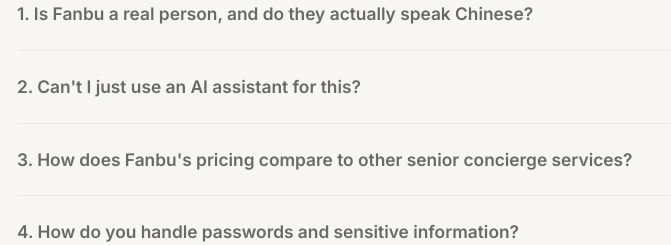
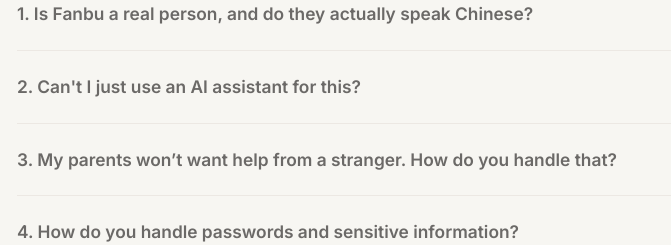
Before and after one commit to tleewu/heyfanbu, a plain HTML site: page chinese/index.html in a window 1280 px wide. Shown: the part 4140-4385 px from the top of the page, 267-938 px from the left. Drawn offline with Linux system fonts and the light colour scheme.

Commit message:
/chinese: FAQ 3 - parents and strangers
Co-Authored-By: Claude Opus 5.5 <noreply@anthropic.com>
Claude-Session: https://claude.ai/code/session_01Nm8i3GftMK89AByPMZgXdp

```diff
--- a/chinese/index.html
+++ b/chinese/index.html
@@ -460,7 +460,7 @@ footer{padding-block:64px 44px;text-align:center}
     <div class="qa">
       <details class="reveal"><summary>1. Is Fanbu a real person, and do they actually speak Chinese?</summary><p>Yes! Every family gets a real person who speaks both Mandarin &amp; Cantonese. We built an internal AI to pair with the human concierge &amp; remove busy work (eg. waiting on hold). That allows our team to focus on you, your parents, and their special needs.</p></details>
       <details class="reveal"><summary>2. Can't I just use an AI assistant for this?</summary><p>Fair question, and it&rsquo;s where I started with my in-laws. AI assistants can own individual tasks, but Fanbu owns outcomes. Booking the appointment is a task; making sure Mom gets there, understands her results, and has her follow-up booked is the outcome. That is Fanbu relieving the mental load, end to end.</p></details>
-      <details class="reveal"><summary>3. How does Fanbu's pricing compare to other senior concierge services?</summary><p>Competitors currently have two models: (1) hourly ($40&ndash;80/hour), where the meter runs every minute, even the unproductive ones, like waiting on hold and (2) project-based (eg. insurance plan change), where costs can go up to thousands of dollars depending on the project. With Fanbu, we charge one flat monthly price. Big jobs and small ones included, no surprise bills, no wondering if a request is &ldquo;worth it.&rdquo;</p></details>
+      <details class="reveal"><summary>3. My parents won&rsquo;t want help from a stranger. How do you handle that?</summary><p>This is the most common worry we hear. We start small, with one task you pick, so your parents can see who we are before trusting us with more. We introduce ourselves the way family would, in their language, and we never make them feel like a burden.</p></details>
       <details class="reveal"><summary>4. How do you handle passwords and sensitive information?</summary><p>We will always start with options that do not require handling sensitive information. For example, for patient portals or insurers, we will always ask to be approved as a caregiver so that (a) we can log in as ourselves and (b) we can be removed at any time you or your parents see fit. If a task needs something more sensitive, we will ask only for that task through an encrypted password manager and promptly delete it when you ask.</p></details>
       <details class="reveal"><summary>5. Is there anything you don't do?</summary><p style="padding-bottom:10px">Think of us as your family&rsquo;s remote care coordinator. That means:</p><ol><li>We don&rsquo;t give medical, legal, or financial advice. We&rsquo;re not licensed to, but we&rsquo;ll find the right professional and handle the scheduling, paperwork, and follow-ups.</li><li>We don&rsquo;t come into the home for hands-on care or companionship. But we&rsquo;ll find, vet, and set up a trusted provider, so it all feels turnkey.</li><li>We&rsquo;re not an emergency service. In an emergency, always call 911 first, then let us know and we&rsquo;ll take care of the follow-up.</li></ol></details>
     </div>
```
